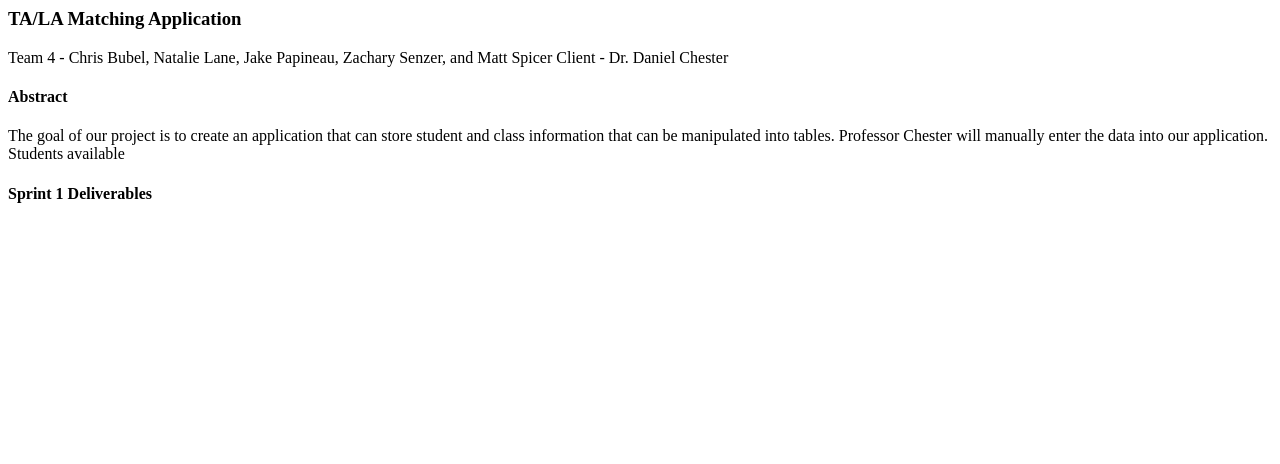
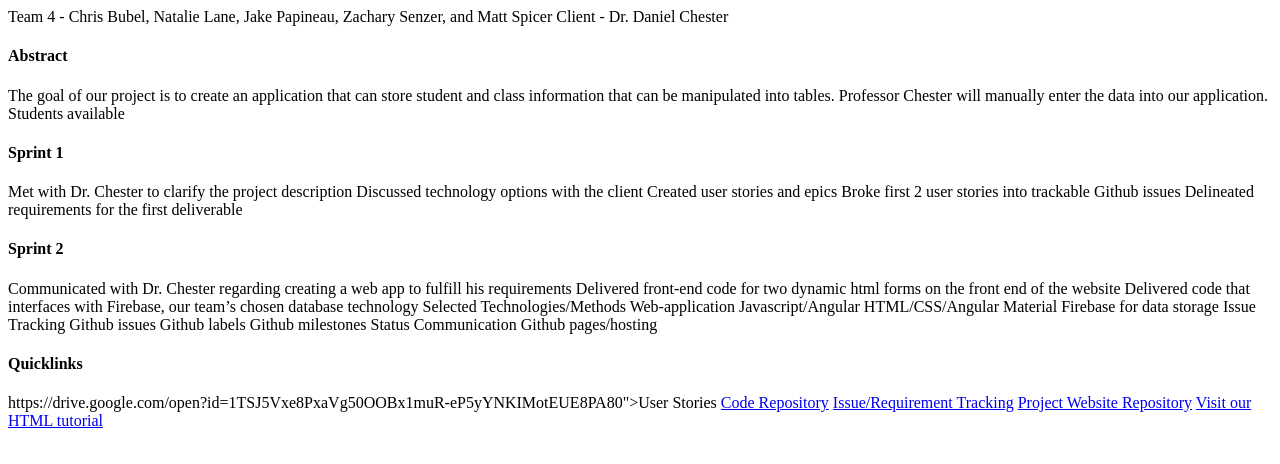
Before and after one commit to cbubel/CISC475-Project-Website, a plain HTML site: page index.html in a window 1280 px wide. Drawn offline with Linux system fonts and the light colour scheme.

Commit message:
blerg
merge

```diff
--- a/index.html
+++ b/index.html
@@ -1,7 +1,7 @@
 <html lang="en">
 
 <head>
-	<h3>TA/LA Matching Application</h3>
+	<title>TA/LA Matching Application</title>
 </head>
 
 <body>
@@ -18,9 +18,46 @@
 	manually enter the data into our application. Students available
 	</p>
 
-<h4>Sprint 1 Deliverables</h4>
+<h4>Sprint 1</h4>
 <p>
+Met with Dr. Chester to clarify the project description
+Discussed technology options with the client
+Created user stories and epics
+Broke first 2 user stories into trackable Github issues
+Delineated requirements for the first deliverable
+</p>
 
+<h4>Sprint 2</h4>
+
+<p>
+Communicated with Dr. Chester regarding creating a web app to fulfill his requirements
+Delivered front-end code for two dynamic html forms on the front end of the website
+Delivered code that interfaces with Firebase, our team’s chosen database technology
+
+Selected Technologies/Methods
+Web-application
+Javascript/Angular
+HTML/CSS/Angular Material
+Firebase for data storage
+Issue Tracking
+Github issues
+Github labels
+Github milestones
+Status Communication
+Github pages/hosting
+</p>
+
+<h4>Quicklinks</h4>
+https://drive.google.com/open?id=1TSJ5Vxe8PxaVg50OOBx1muR-eP5yYNKIMotEUE8PA80">User Stories</a>
+<a href="https://drive.google.com/open?id=0B8mLqPuCnnWZR2FXZkxCdF9hZlE>Assignment Phase Descriptions</a>
+<a href="https://github.com/cbubel/CISC475-Project">Code Repository</a>
+<a href="https://github.com/cbubel/CISC475-Project/issues">Issue/Requirement Tracking</a>
+<a href="https://github.com/cbubel/CISC475-Project-Website">Project Website Repository</a>
+
+
+
+
+<a href="http://www.w3schools.com/html/">Visit our HTML tutorial</a>
 </p>
 
 
```
